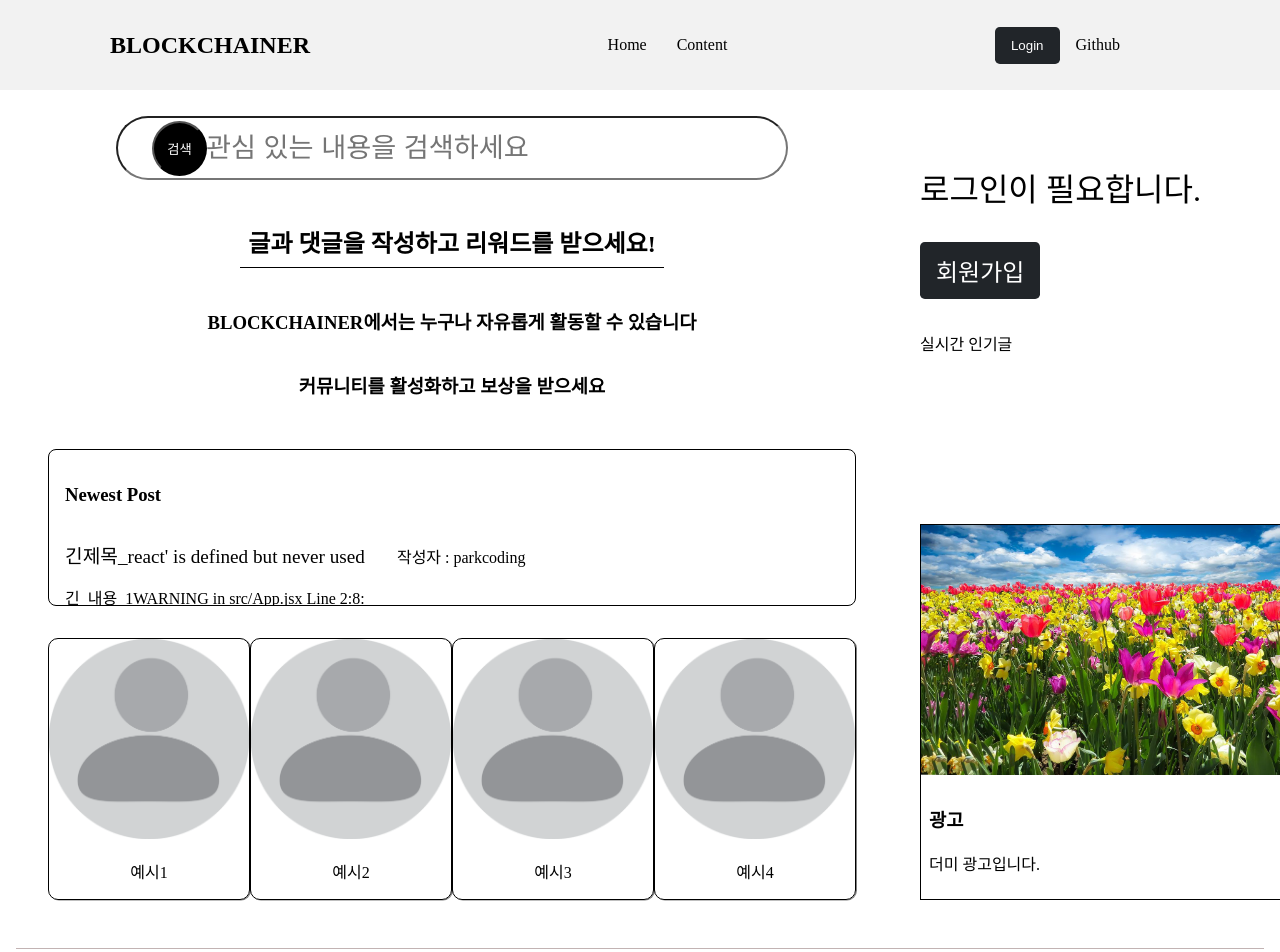
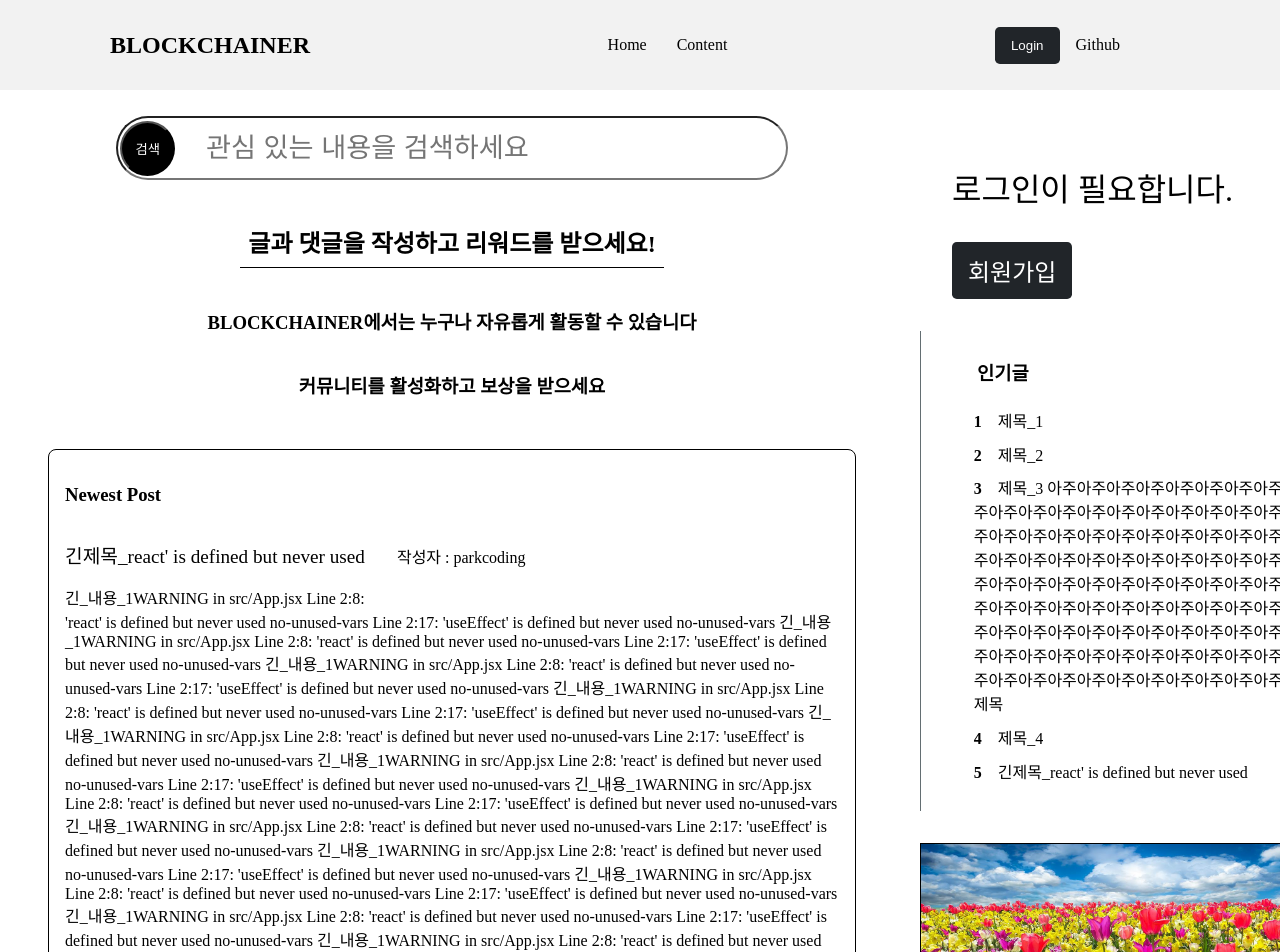
Before and after one commit to citron03/beb-03-blockchainer, a React (Create React App) app in the folder client/: page / in a window 1280 px wide. Shown: the top 952 px of the page. Built offline with nearby package versions, Linux system fonts and the light colour scheme.

Commit message:
Home 페이지 구조 설정, 더미 데이터 설정

```diff
--- a/client/src/components/home/Advertisement.jsx
+++ b/client/src/components/home/Advertisement.jsx
@@ -20,12 +20,16 @@ const Image = styled.img`
     height: 250px;
 `
 
+const AdTitle = styled.h3`
+
+`
+
 const Advertisement = () => {
     return (
     <AdvertisementContainer>
         <Image src={image} alt={source.image3} />
         <AdTexts>
-            <h3>광고</h3>
+            <AdTitle>광고 타이틀</AdTitle>
             <p>더미 광고입니다.</p>
         </AdTexts>
     </AdvertisementContainer>);
--- a/client/src/components/home/HomeLeft.jsx
+++ b/client/src/components/home/HomeLeft.jsx
@@ -12,12 +12,6 @@ const HomeLeftContainer = styled.div`
     margin: 1rem;
 `;
 
-const DummyDiv = styled.div`
-    flex: 1 1 0;
-    margin: 1rem;
-    background-color: white;
-`
-
 const HomeLeft = () => {
     return (
         <HomeLeftContainer>
--- a/client/src/components/home/HomeRight.jsx
+++ b/client/src/components/home/HomeRight.jsx
@@ -1,6 +1,7 @@
 import styled from "styled-components";
 import Advertisement from "./Advertisement";
 import LoginInformation from "./LoginInformation";
+import PostRank from "./PostRank";
 
 const HomeRightContainer = styled.div`
     display: flex;
@@ -11,17 +12,11 @@ const HomeRightContainer = styled.div`
     margin: 1rem;
 `;
 
-const DummyDiv = styled.div`
-    flex: 1 1 0;
-    margin: 1rem;
-    background-color: white;
-`
-
 const HomeRight = () => {
     return (
         <HomeRightContainer>
             <LoginInformation/>
-            <DummyDiv>실시간 인기글</DummyDiv>
+            <PostRank/>
             <Advertisement/>
         </HomeRightContainer>
     );
--- a/client/src/components/home/LoginInformation.jsx
+++ b/client/src/components/home/LoginInformation.jsx
@@ -5,7 +5,7 @@ import styled from 'styled-components';
 const LoginInformationContainer = styled.section`
     flex: 1 1 0;
     text-align: left;
-    margin: 1rem;
+    margin: 1rem 1rem 1rem 3rem;
 `;
 
 const LoginText = styled.p`
--- a/client/src/components/home/NewestNft.jsx
+++ b/client/src/components/home/NewestNft.jsx
@@ -17,9 +17,13 @@ const ImageDiv = styled.div`
     box-shadow: 1px 0.5px gray;
     border-radius: 10px;
     text-align: center;
+    overflow: hidden;
     &:hover {
         transform: translate(-1px, -1px);
         cursor: pointer;
+    }
+    &:active {
+        background-color: #fbf7f7;
     }
 `;
 
@@ -48,12 +52,21 @@ const tmpData = [
     }
 ]
 
+const NftTitle = styled.h3`
+    text-align: center;
+    margin: 1rem;
+    padding-top: 1rem;
+    padding-bottom: 1rem;
+    border-bottom: 1px solid #636e72;
+`
+
 const NewestNft = () => {
 
     const [data, setData] = useState(tmpData);
 
     return (
     <NewestNftContainer>
+        <NftTitle>Newest Nfts</NftTitle>
         <AllImageDiv>
             {data.length > 0 ?
                 data.map((el, idx) => {
--- a/client/src/components/home/NewestPost.jsx
+++ b/client/src/components/home/NewestPost.jsx
@@ -11,12 +11,13 @@ const fetchPost = async (id) => {
 }
 
 const NewsPostContainer = styled.section`
-    flex: 1 1 0;
+    flex: 3 1 0;
     margin: 1rem;
     background-color: white;
-    overflow: hidden;
+    /* overflow: hidden; */
     border: 1px solid black;
     border-radius: 8px;
+    /* min-height: 300px; */
 `
 
 const Paragraph = styled.p`
--- /dev/null
+++ b/client/src/components/home/PostRank.jsx
@@ -0,0 +1,46 @@
+import styled from "styled-components";
+import dummyPosts from "../../assets/dymmydata/dummyPosts";
+import { useState } from "react";
+
+const PostRankContainer = styled.section`
+    border-left: 1px solid #636e72;
+    margin: 1rem;
+    padding: 0.5rem;
+    max-width: 400px;
+`;
+
+const ListsTitle = styled.h3`
+    text-align: left;
+    margin-left: 3rem;
+`
+
+const Lists = styled.ol`
+
+`
+
+const List = styled.li`
+    padding: 0.3rem;
+    list-style: none;
+    &::before {
+        content: '${props => props.rank}';
+        font-weight: bold;
+        margin-right: 1rem;
+    }
+`
+
+const PostRank = () => {
+
+    const [posts, setPosts] = useState(dummyPosts.slice(0, 5));
+
+    return (
+    <PostRankContainer>
+        <ListsTitle>인기글</ListsTitle>
+        <Lists>
+            {posts.map((el, idx) => {
+                return <List key={el.post_id} rank={String(idx + 1)}>{el.title}</List>
+            })}
+        </Lists>
+    </PostRankContainer>);
+}
+
+export default PostRank;
--- a/client/src/components/home/Search.jsx
+++ b/client/src/components/home/Search.jsx
@@ -21,7 +21,7 @@ const Button = styled.button`
     background-color: black;
     color: white;
     border-radius: 3rem;
-    left: 7.5rem;
+    left: 10.5%;
     top: 0.3rem;
     width: 55px;
     height: 55px;
--- a/client/src/pages/Home.jsx
+++ b/client/src/pages/Home.jsx
@@ -5,7 +5,6 @@ import HomeRight from "../components/home/HomeRight";
 const HomeContainer = styled.div`
     display: flex;
     margin: 100px 1rem 1rem 1rem;
-    height: 100vh;
 `;
 
 const Home = () => {
```
